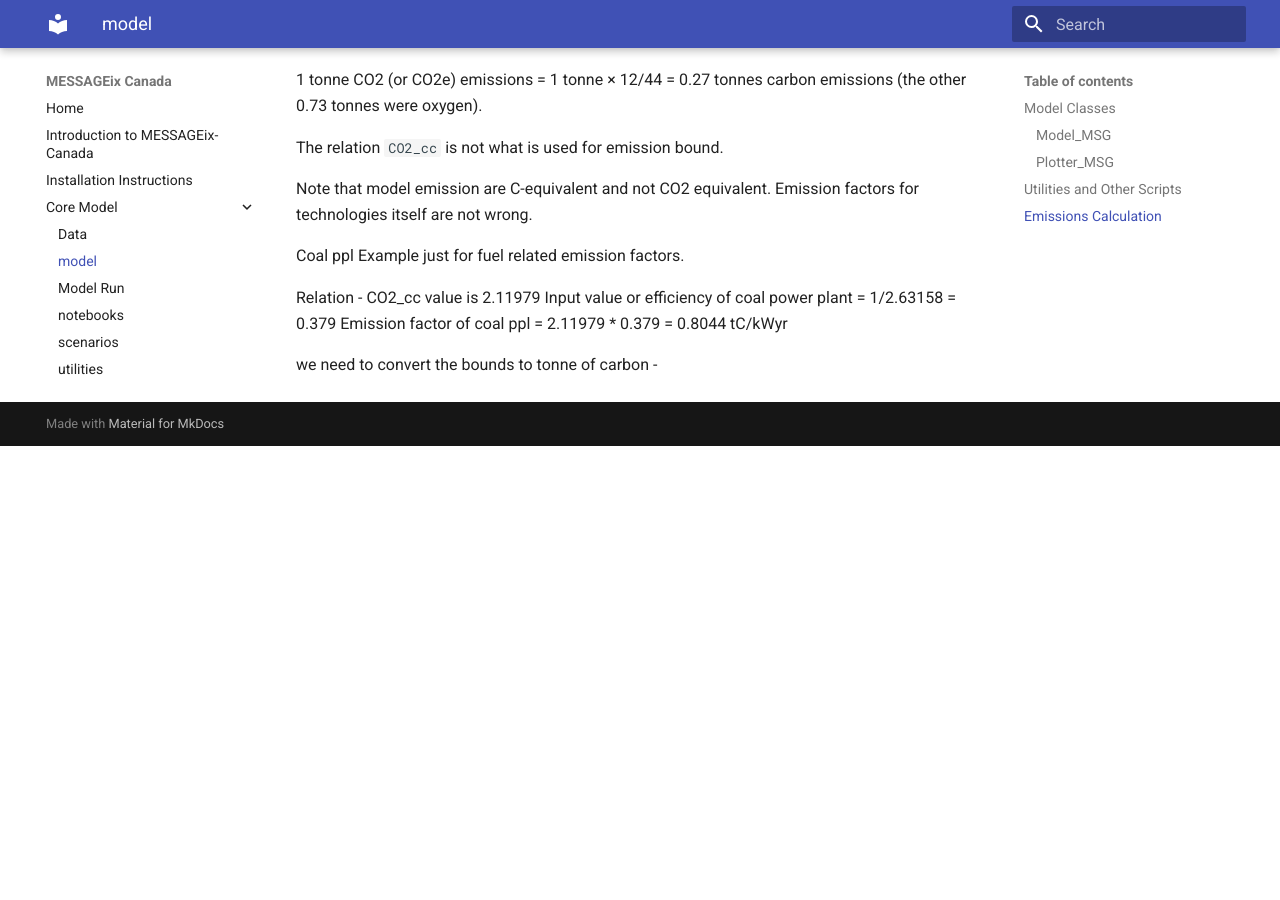
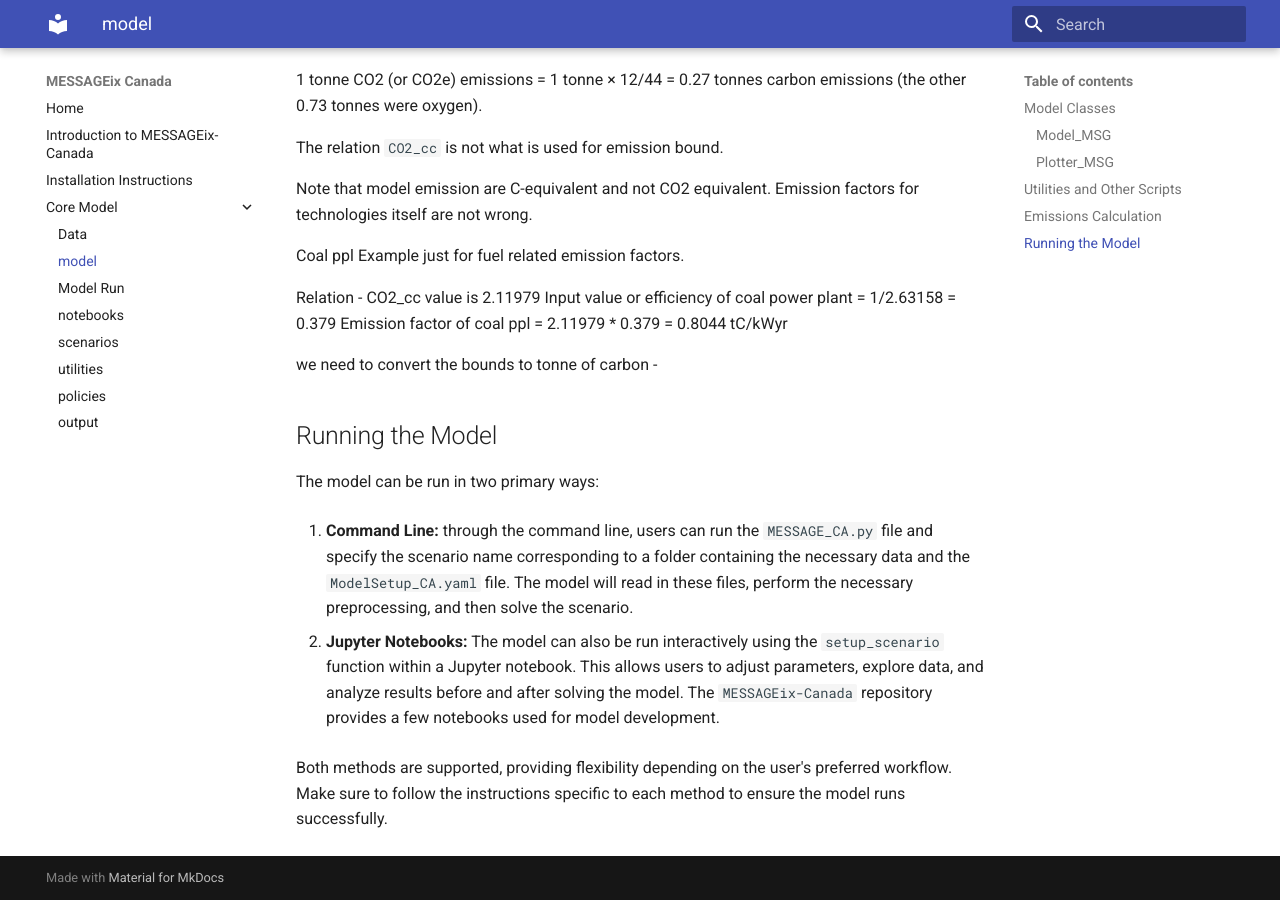
Before and after one commit to awais307/message-ix-canada, an MkDocs documentation site: the page built from docs/model.md, in a window 1280 px wide and 900 px high, scrolled down 1469 px. Built offline with MkDocs 1.6.1 and Material for MkDocs 9.7.7, drawn with Linux system fonts in a browser that asks for light colours; before the commit the page ends 1915 px from its top, so only the background shows below that.

Commit message:
Miscellaneous Changes to Documentation and Model Scripts
* Added model_runs portion of documentation to model.md file
* Addressed comments by @EvanDungate on merge request !36

```diff
--- a/MESSAGE_CA.py
+++ b/MESSAGE_CA.py
@@ -7,7 +7,7 @@ from model.utlities.utils import report_to_pyam
 
 # Options for the CLI
 @click.command()
-@click.option('--scenario', default='dacs', help='Build the scenario folder name.')
+@click.option('--scenario', default='baseline', help='Build the scenario folder name.')
 @click.option('--solve/--no-solve', default=False, is_flag=True, help='Solve the model or not.')
 @click.option('--debug/--no-debug', default=False, is_flag=True, help='Enable debug mode or not.')
 @click.option('--report/--no-report', default=False, is_flag=True, help='Generate report or not.')
--- a/docs/model.md
+++ b/docs/model.md
@@ -40,3 +40,14 @@ Input value or efficiency of coal power plant = 1/2.63158 = 0.379
 Emission factor of coal ppl = 2.11979 * 0.379 = 0.8044 tC/kWyr
 
 we need to convert the bounds to tonne of carbon -
+
+
+## Running the Model
+
+The model can be run in two primary ways:
+
+1. **Command Line:** through the command line, users can run the `MESSAGE_CA.py` file and specify the scenario name corresponding to a folder containing the necessary data and the `ModelSetup_CA.yaml` file. The model will read in these files, perform the necessary preprocessing, and then solve the scenario.
+
+2. **Jupyter Notebooks:** The model can also be run interactively using the `setup_scenario` function within a Jupyter notebook. This allows users to adjust parameters, explore data, and analyze results before and after solving the model. The `MESSAGEix-Canada` repository provides a few notebooks used for model development.
+
+Both methods are supported, providing flexibility depending on the user's preferred workflow. Make sure to follow the instructions specific to each method to ensure the model runs successfully.
```
Also changed, not shown: 1 other file.
